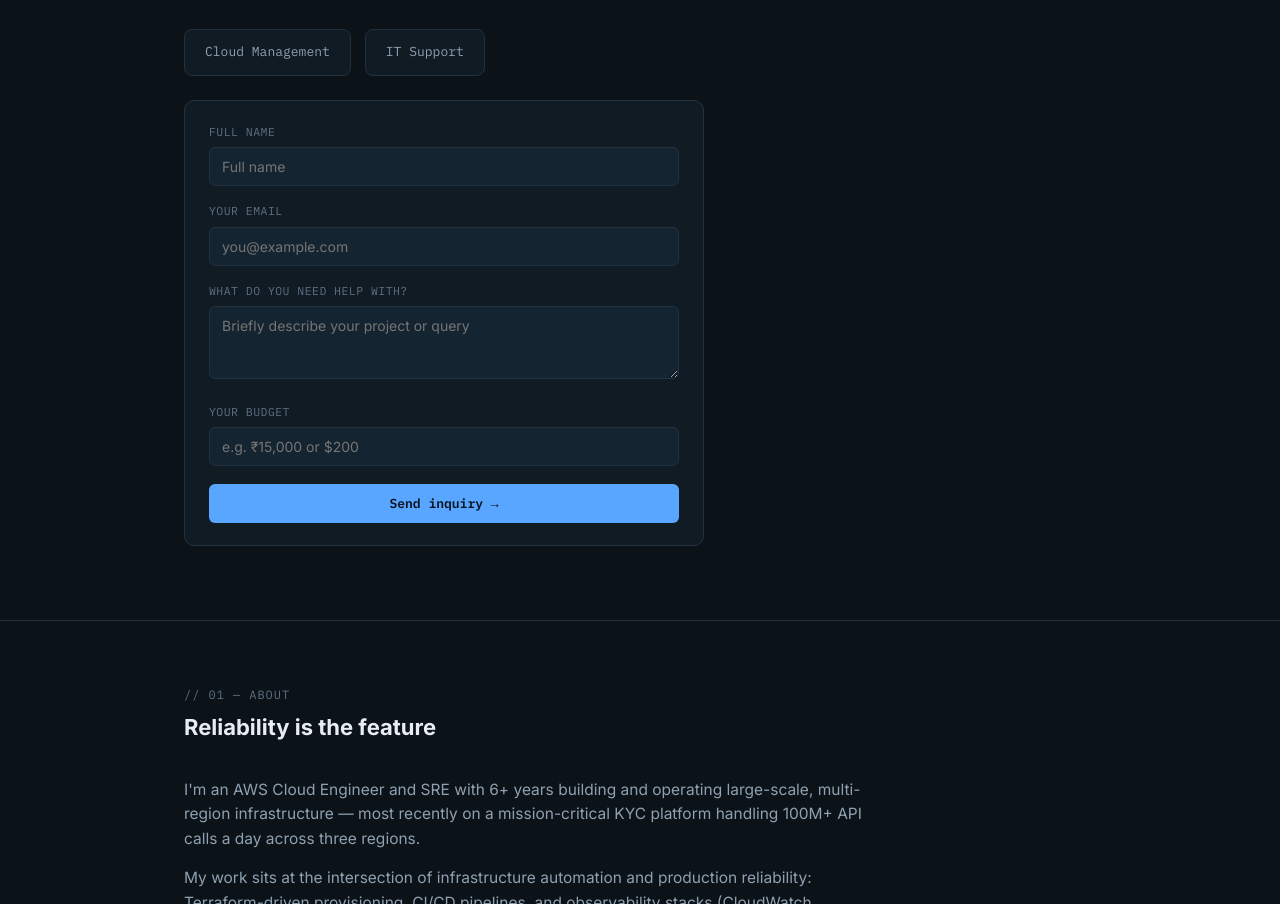
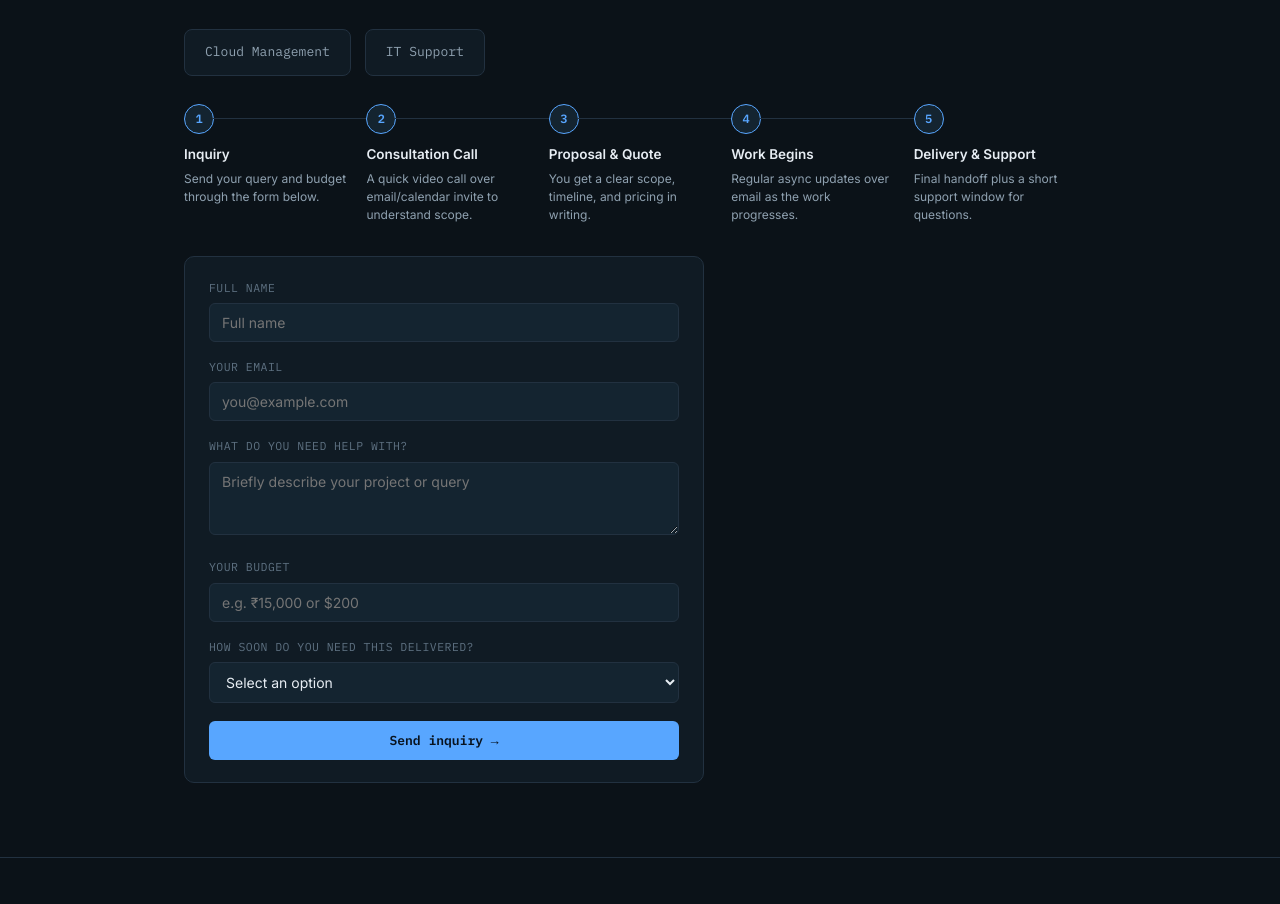
Before and after one commit to nitya-tomar/Portfolio, a plain HTML site: page index.html in a window 1280 px wide. Shown: the part 797-1701 px from the top of the page. Drawn offline with Linux system fonts and the light colour scheme.

Commit message:
new service feature time range  added

```diff
--- a/index.html
+++ b/index.html
@@ -239,12 +239,12 @@
     margin-bottom:6px; margin-top:16px;
   }
   .inquiry-form label:first-of-type{margin-top:0;}
-  .inquiry-form input, .inquiry-form textarea{
+  .inquiry-form input, .inquiry-form textarea, .inquiry-form select{
     width:100%; background:var(--panel-2); border:1px solid var(--border);
     border-radius:6px; padding:10px 12px; color:var(--text);
     font-family:var(--sans); font-size:14px; resize:vertical;
   }
-  .inquiry-form input:focus, .inquiry-form textarea:focus{
+  .inquiry-form input:focus, .inquiry-form textarea:focus, .inquiry-form select:focus{
     outline:none; border-color:var(--accent);
   }
   .inquiry-form button{
@@ -254,6 +254,37 @@
     padding:11px 18px; border-radius:6px; cursor:pointer;
   }
   .inquiry-form button:hover{opacity:.9;}
+
+  /* ---------- PROCESS TIMELINE ---------- */
+  .timeline{
+    display:flex; flex-wrap:wrap; gap:0;
+    margin:28px 0 32px;
+    counter-reset: step;
+  }
+  .timeline-step{
+    flex:1; min-width:150px; position:relative;
+    padding:0 16px 0 0;
+  }
+  .timeline-step::before{
+    counter-increment: step;
+    content: counter(step);
+    display:flex; align-items:center; justify-content:center;
+    width:28px; height:28px; border-radius:50%;
+    background:var(--panel-2); border:1px solid var(--accent); color:var(--accent);
+    font-family:var(--mono); font-size:12px; font-weight:600;
+    margin-bottom:10px;
+  }
+  .timeline-step::after{
+    content:''; position:absolute; top:14px; left:28px; right:0;
+    height:1px; background:var(--border);
+  }
+  .timeline-step:last-child::after{display:none;}
+  .timeline-step h5{font-size:13.5px; font-weight:600; margin-bottom:4px;}
+  .timeline-step p{font-size:12px; color:var(--text-dim); line-height:1.5;}
+  @media(max-width:720px){
+    .timeline{flex-direction:column; gap:20px;}
+    .timeline-step::after{display:none;}
+  }
 
   /* ---------- CERTS ---------- */
   .cert-row{display:grid; grid-template-columns:repeat(4,1fr); gap:14px;}
@@ -340,6 +371,29 @@
       <a class="service-btn" href="#inquiry-form" onclick="return selectService('IT Support')">IT Support</a>
     </div>
 
+    <div class="timeline">
+      <div class="timeline-step">
+        <h5>Inquiry</h5>
+        <p>Send your query and budget through the form below.</p>
+      </div>
+      <div class="timeline-step">
+        <h5>Consultation Call</h5>
+        <p>A quick video call over email/calendar invite to understand scope.</p>
+      </div>
+      <div class="timeline-step">
+        <h5>Proposal &amp; Quote</h5>
+        <p>You get a clear scope, timeline, and pricing in writing.</p>
+      </div>
+      <div class="timeline-step">
+        <h5>Work Begins</h5>
+        <p>Regular async updates over email as the work progresses.</p>
+      </div>
+      <div class="timeline-step">
+        <h5>Delivery &amp; Support</h5>
+        <p>Final handoff plus a short support window for questions.</p>
+      </div>
+    </div>
+
     <form class="inquiry-form" id="inquiry-form" action="https://formspree.io/f/meaqovor" method="POST" onsubmit="return sendInquiryToFormspree(event)">
       <input type="hidden" id="inq-service-type" name="service_type" value="General">
 
@@ -354,6 +408,15 @@
 
       <label for="inq-budget">Your budget</label>
       <input type="text" id="inq-budget" name="budget" required placeholder="e.g. ₹15,000 or $200">
+
+      <label for="inq-timeline">How soon do you need this delivered?</label>
+      <select id="inq-timeline" name="delivery_timeline" required>
+        <option value="" disabled selected>Select an option</option>
+        <option value="ASAP / Urgent (within a few days)">ASAP / Urgent (within a few days)</option>
+        <option value="Within 1-2 weeks">Within 1-2 weeks</option>
+        <option value="Within a month">Within a month</option>
+        <option value="Flexible / no fixed deadline">Flexible / no fixed deadline</option>
+      </select>
 
       <button type="submit" id="inquiry-submit-btn">Send inquiry →</button>
     </form>
```
